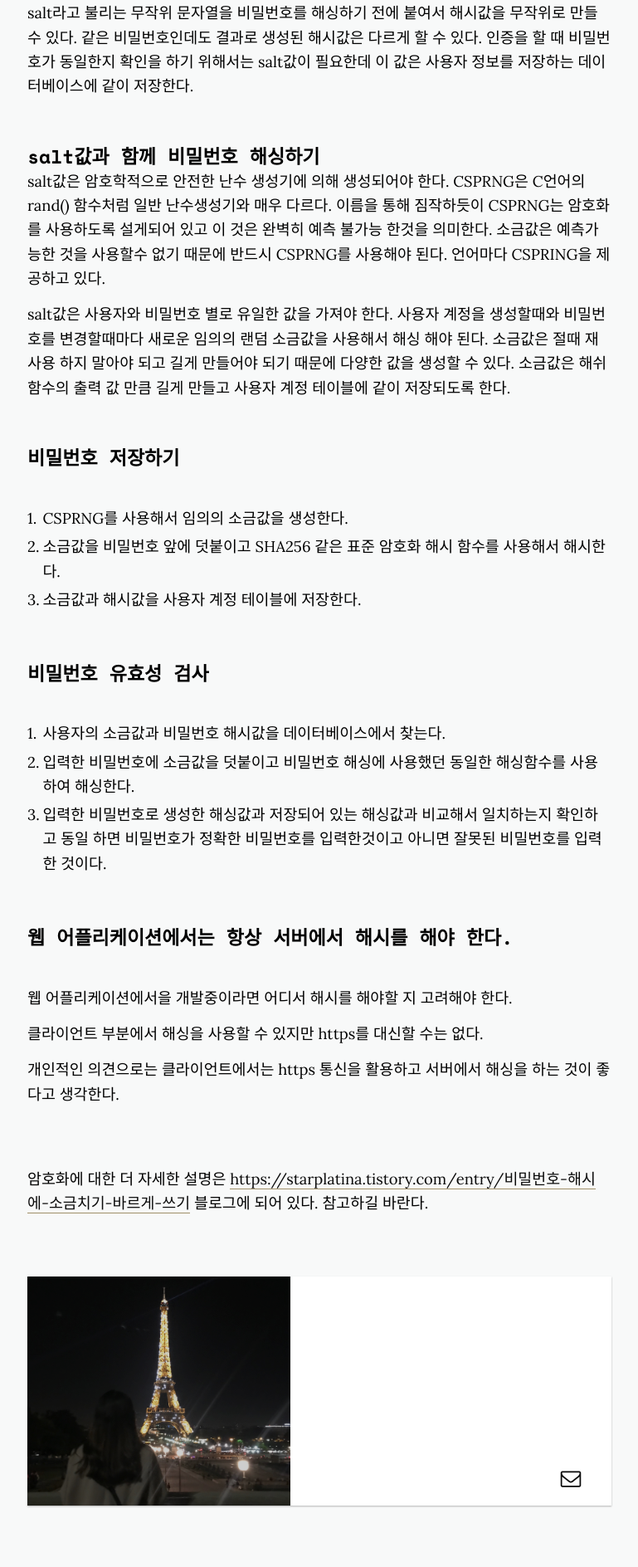
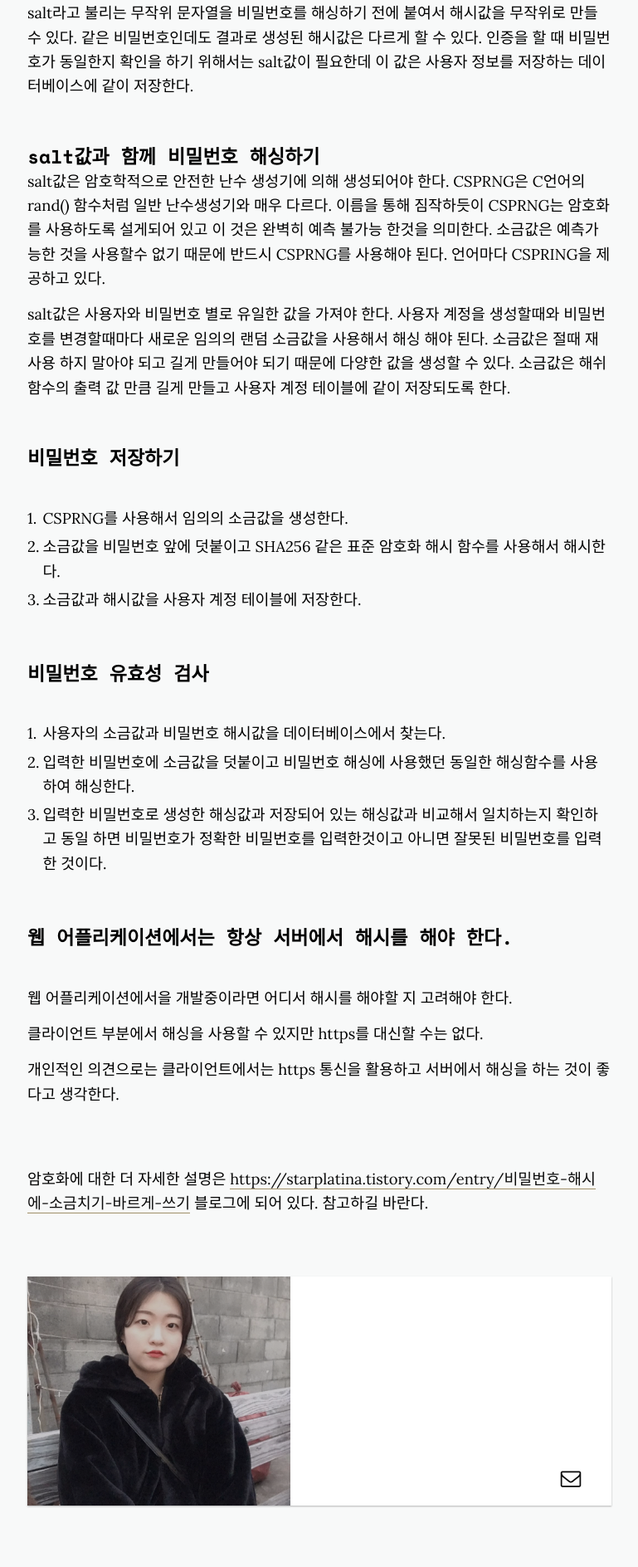
Before and after one commit to leeyunjea/leeyunjea.github.io, a Jekyll site: the page built from _posts/2019-04-28-craft-beer.markdown, in a window 1280 px wide. Shown: the part 1835-3723 px from the top of the page at 83% size, without its empty margins (255-1024 px from the left). Built offline with Jekyll 4.4.1, drawn with Linux system fonts in a browser that asks for light colours; nearby versions of some CDN libraries.

Commit message:
Add image
Add image

```diff
--- a/_config.yml
+++ b/_config.yml
@@ -12,7 +12,7 @@ default_img: "https://picsum.photos/2000/1200?image=1003"
 
 # Profile settings
 name: yunjae
-profile_img: "https://github.com/leeyunjea/leeyunjea.github.io/blob/master/_images/paris.jpeg?raw=true"
+profile_img: "https://github.com/leeyunjea/leeyunjea.github.io/blob/master/_images/me.jpeg?raw=true"
 profile: Welcome to Yunjae's blog. This blog is described for IT study purpose.
 social: yunjea0312@naver.com
 github: "https://github.com/leeyunjea"
```
Also changed, not shown: 1 other file.
